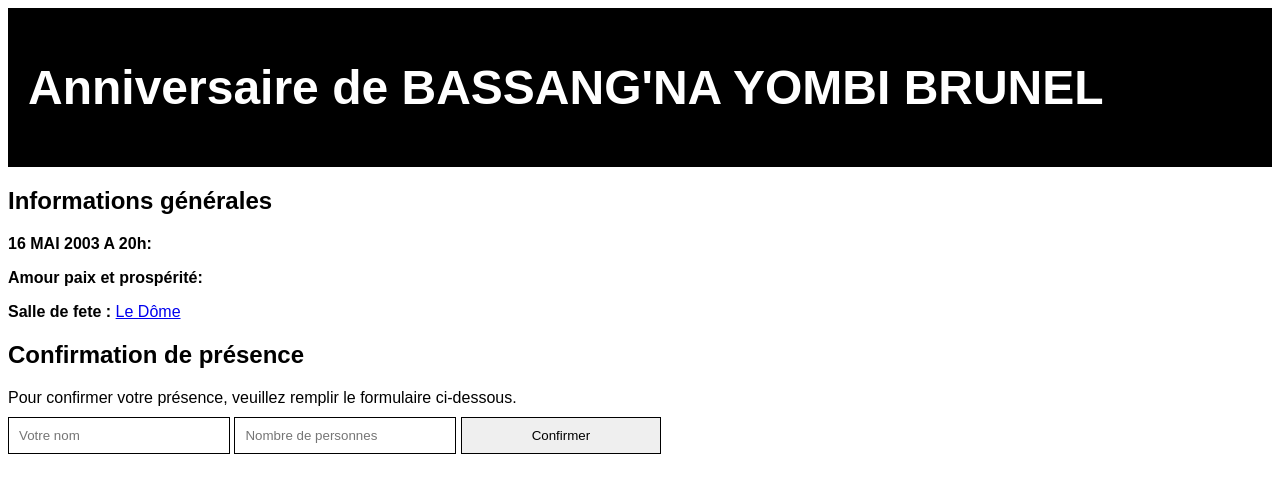
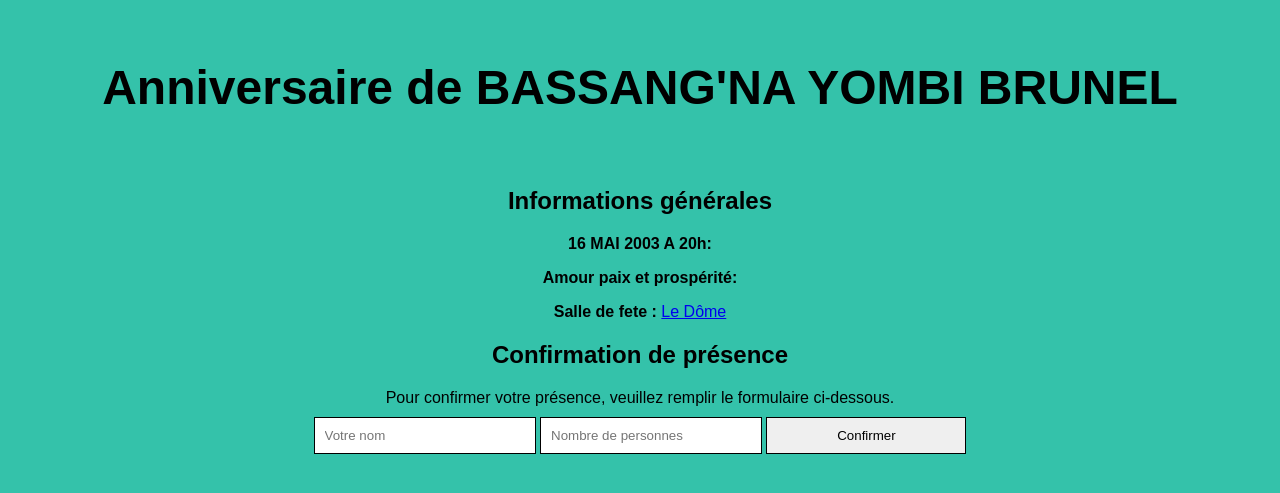
Before and after one commit to BRUNEL2023/birthday, a PHP site: page / in a window 1280 px wide. Shown: the top 493 px of the page. Run offline with PHP 8.4, Linux system fonts and the light colour scheme.

Commit message:
2eme commit

```diff
--- a/style.css
+++ b/style.css
@@ -1,10 +1,12 @@
 body {
+    background-color: rgb(52, 194, 170);
     font-family: sans-serif;
     font-size: 16px;
+    text-align: center; ;
   }
 
   header {
-    background-color: #000;
+    background-color: cornflowerblue
     color: #fff;
     padding: 20px;
   }
```
